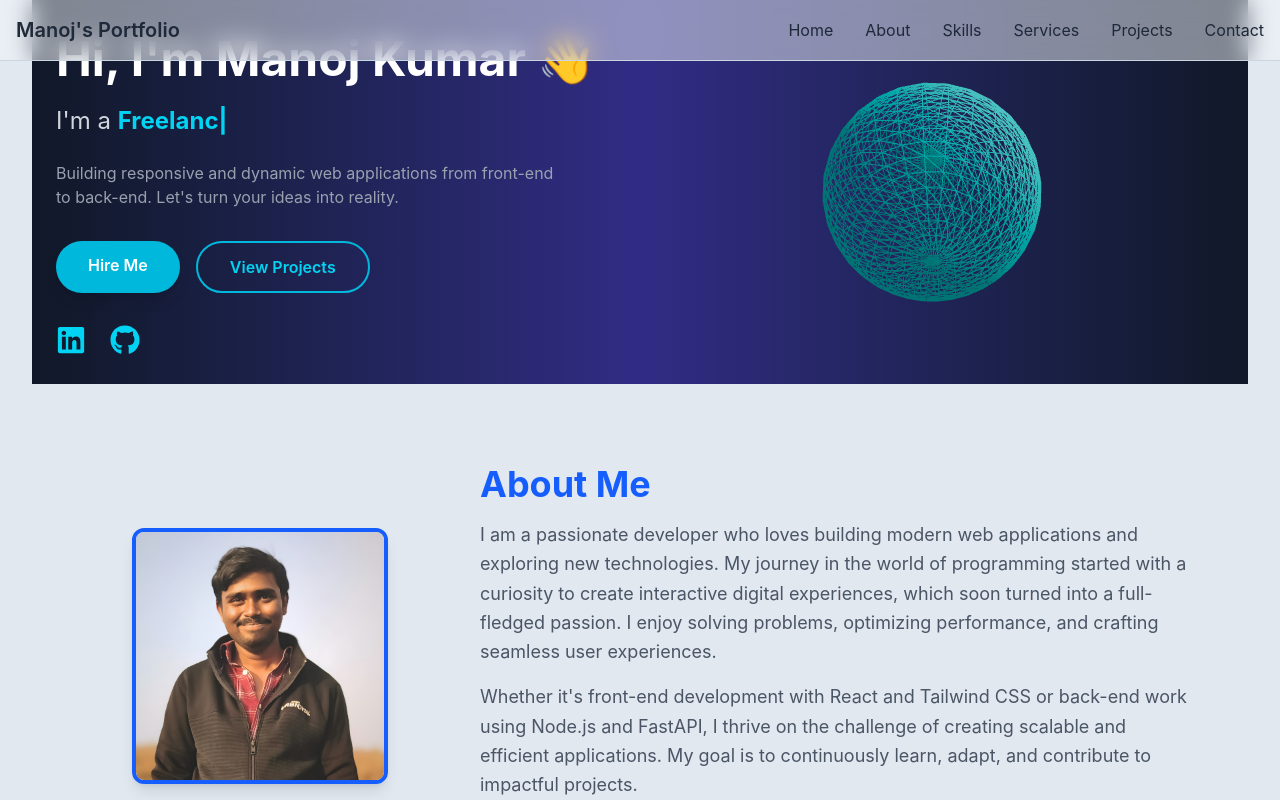
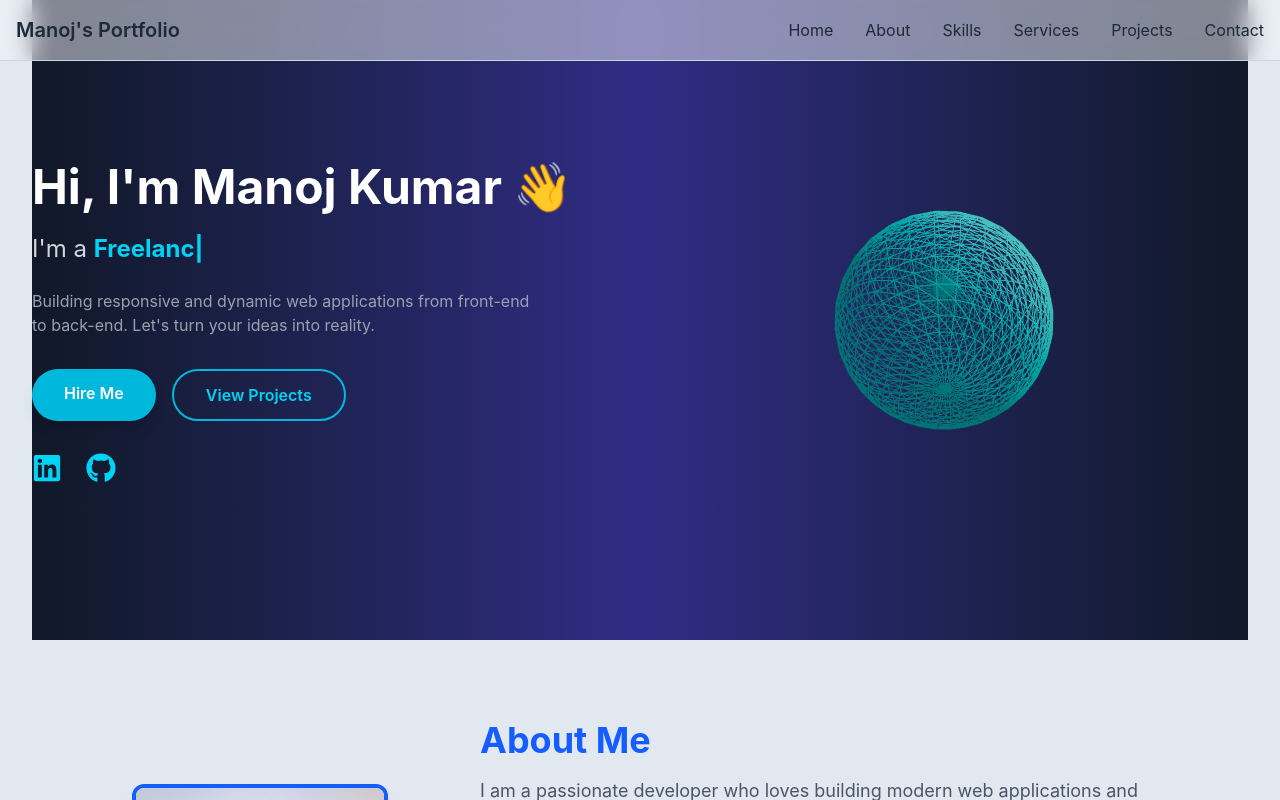
Before and after one commit to manojkumar2291/manojp, a React (Vite) app: page / in a window 1280 px wide. Shown: the top 800 px of the page. Built offline with nearby package versions, Linux system fonts and the light colour scheme.

Commit message:
Add padding to HeroSection component

```diff
--- a/src/components/HeroSection.jsx
+++ b/src/components/HeroSection.jsx
@@ -4,8 +4,8 @@ import HeroModel from './HeroModel';
 
 const HeroSection = () => {
   return (
-    <section id='home' className="bg-gradient-to-r from-gray-900 via-indigo-900 to-gray-900 text-white ">
-      <div className="container mx-auto flex flex-col md:flex-row items-center justify-between px-6">
+    <section id='home' className="bg-gradient-to-r from-gray-900 via-indigo-900 to-gray-900 text-white py-20 md:py-32">
+      <div className="container mx-auto flex flex-col md:flex-row items-center justify-between ">
 
         {/* Left Side - Text */}
         <div className="text-center md:text-left md:w-1/2 lg:mx-auto">
```
